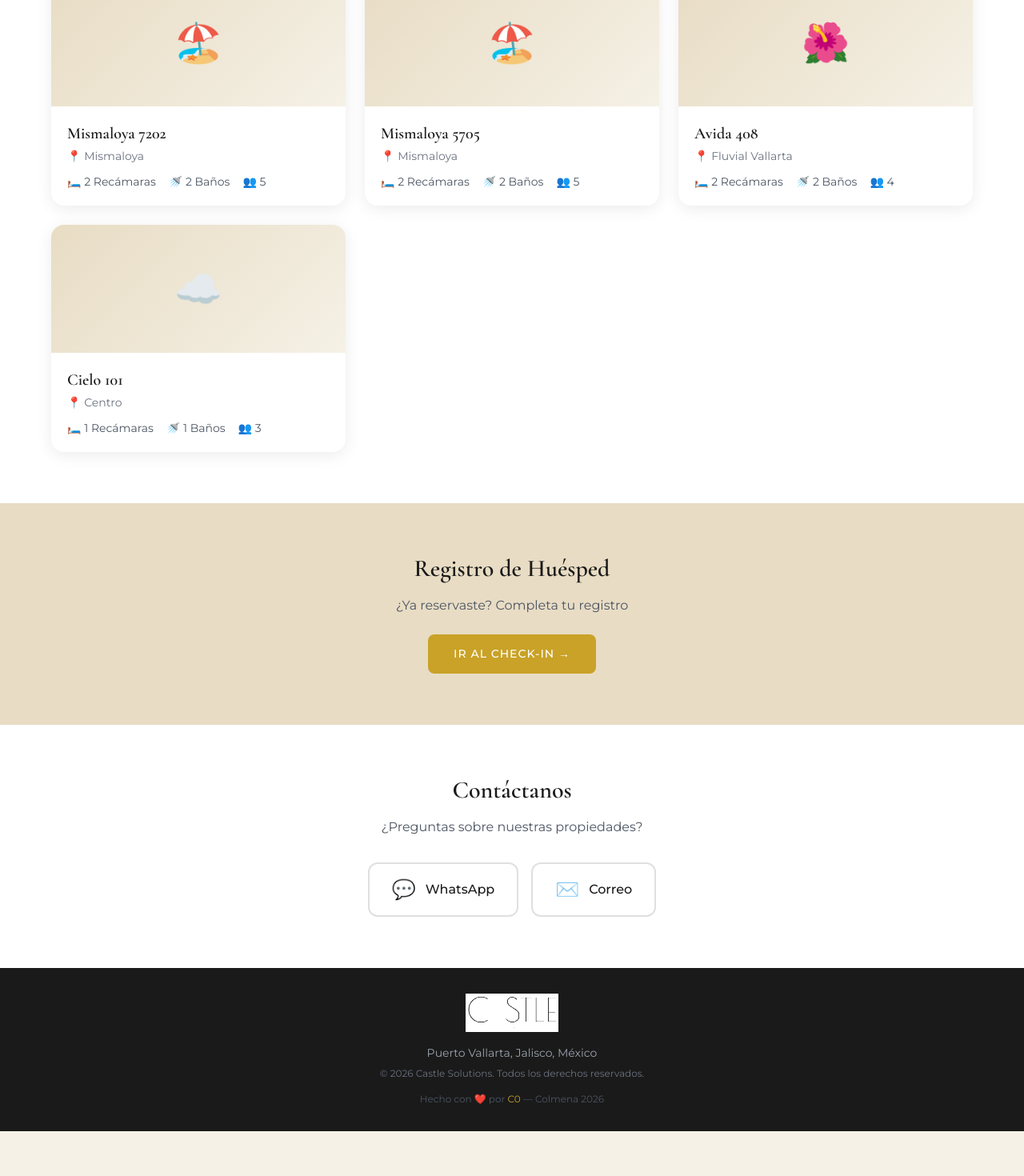
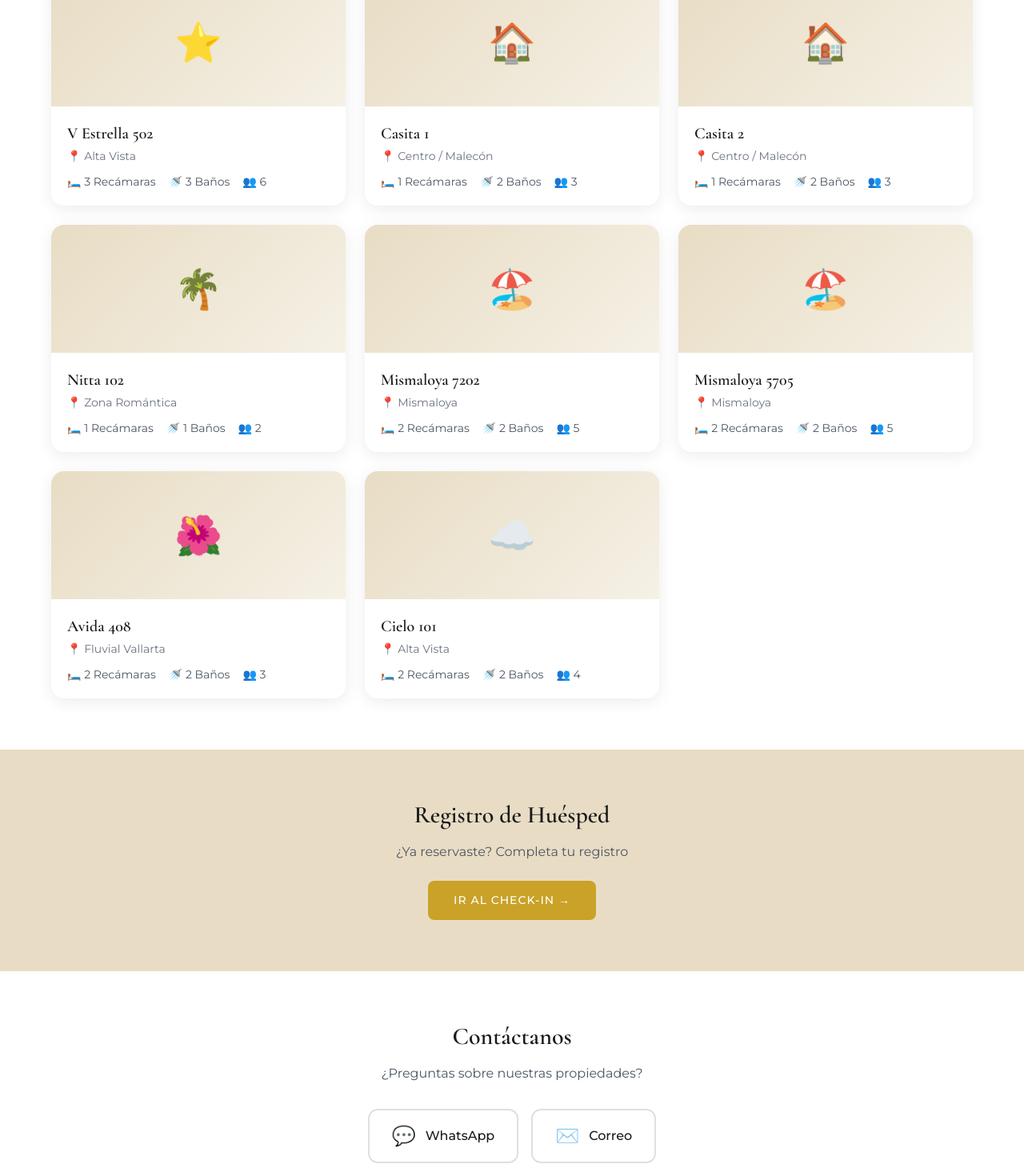
Before and after one commit to Pvrolomx/castle-checkin, a Next.js app: page / in a window 1280 px wide. Shown: the part 1060-2530 px from the top of the page at 80% size. Before the commit the page ends 2474 px from the top, so only its background shows below. Built offline with nearby package versions, Linux system fonts and the light colour scheme.

Commit message:
feat: add 4 new properties - Estrella 502, Casita 1, Casita 2, Villa Magna 336

```diff
--- a/app/page.js
+++ b/app/page.js
@@ -5,11 +5,15 @@ import { useState, useEffect } from 'react'
 const PROPERTIES = [
   { id: 'villa-magna-253a', name: 'Villa Magna 253 A', location: 'Marina Vallarta', beds: 2, baths: 2, guests: 4, image: '🏢' },
   { id: 'villa-magna-253b', name: 'Villa Magna 253 B', location: 'Marina Vallarta', beds: 2, baths: 2, guests: 4, image: '🏢' },
+  { id: 'villa-magna-336', name: 'Villa Magna 336', location: 'Nuevo Nayarit', beds: 3, baths: 3, guests: 6, image: '🏖️' },
+  { id: 'estrella-502', name: 'V Estrella 502', location: 'Alta Vista', beds: 3, baths: 3, guests: 6, image: '⭐' },
+  { id: 'casita-1', name: 'Casita 1', location: 'Centro / Malecón', beds: 1, baths: 2, guests: 3, image: '🏠' },
+  { id: 'casita-2', name: 'Casita 2', location: 'Centro / Malecón', beds: 1, baths: 2, guests: 3, image: '🏠' },
   { id: 'nitta-102', name: 'Nitta 102', location: 'Zona Romántica', beds: 1, baths: 1, guests: 2, image: '🌴' },
   { id: 'mismaloya-7202', name: 'Mismaloya 7202', location: 'Mismaloya', beds: 2, baths: 2, guests: 5, image: '🏖️' },
   { id: 'mismaloya-5705', name: 'Mismaloya 5705', location: 'Mismaloya', beds: 2, baths: 2, guests: 5, image: '🏖️' },
-  { id: 'avida-408', name: 'Avida 408', location: 'Fluvial Vallarta', beds: 2, baths: 2, guests: 4, image: '🌺' },
-  { id: 'cielo-101', name: 'Cielo 101', location: 'Centro', beds: 1, baths: 1, guests: 3, image: '☁️' },
+  { id: 'avida-408', name: 'Avida 408', location: 'Fluvial Vallarta', beds: 2, baths: 2, guests: 3, image: '🌺' },
+  { id: 'cielo-101', name: 'Cielo 101', location: 'Alta Vista', beds: 2, baths: 2, guests: 4, image: '☁️' },
 ]
 
 const TEXTS = {
@@ -99,7 +103,6 @@ export default function HomePage() {
       {/* Hero */}
       <section className="relative pt-28 pb-20 px-4 hero-gradient">
         <div className="max-w-4xl mx-auto text-center">
-          {/* Logo grande centrado */}
           <img
             src="/logo.png"
             alt="Castle Solutions"
@@ -116,7 +119,6 @@ export default function HomePage() {
             <a href="/checkin" className="btn-secondary inline-block">{t.checkinBtn}</a>
           </div>
 
-          {/* Botón Instalar App prominente */}
           {showInstall && (
             <button
               onClick={handleInstall}
@@ -188,7 +190,7 @@ export default function HomePage() {
             © {new Date().getFullYear()} Castle Solutions. {t.rights}.
           </p>
           <p className="text-gray-600 text-xs">
-            {t.madeWith} ❤️ {t.by} <span className="text-castle-gold">C0</span> — Colmena 2026
+            {t.madeWith} ❤️ {t.by} <span className="text-castle-gold">duendes.app</span> 2026
           </p>
         </div>
       </footer>
```
